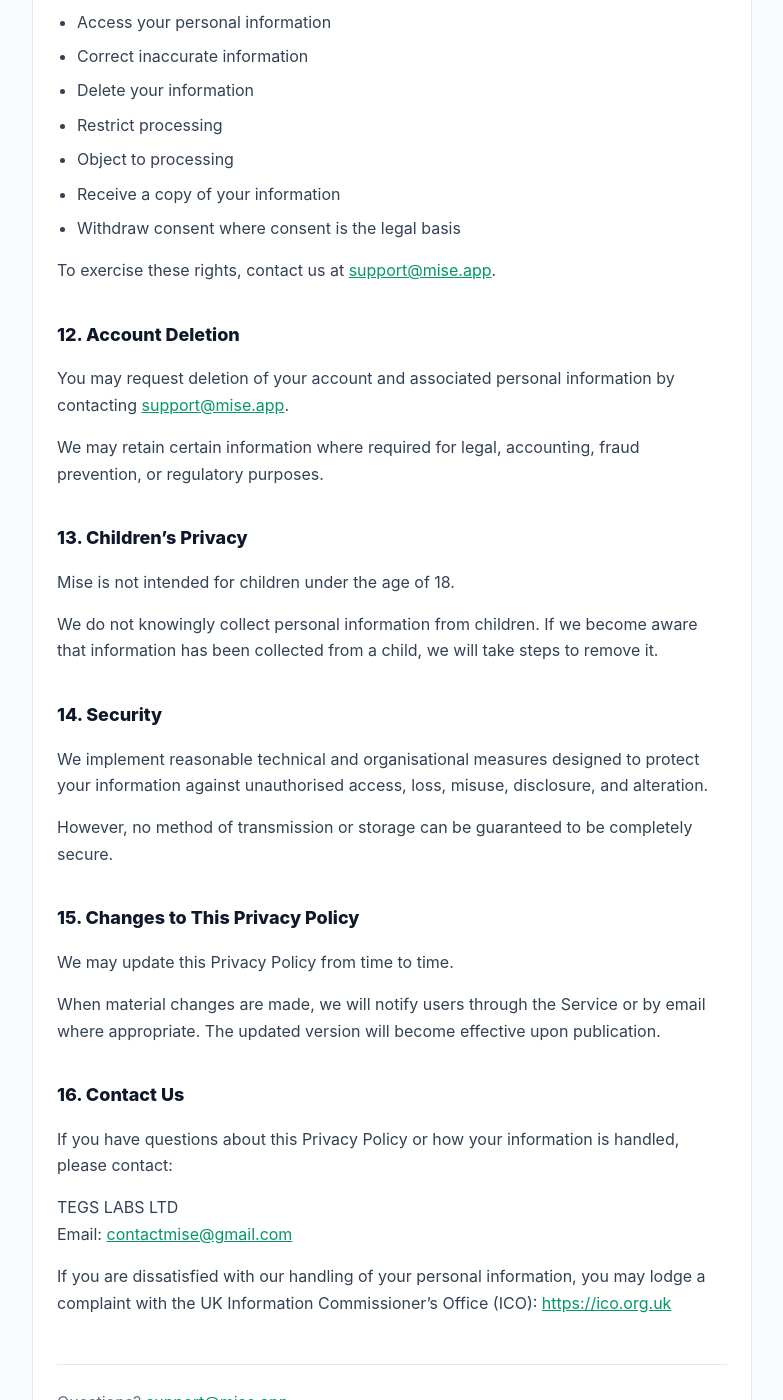
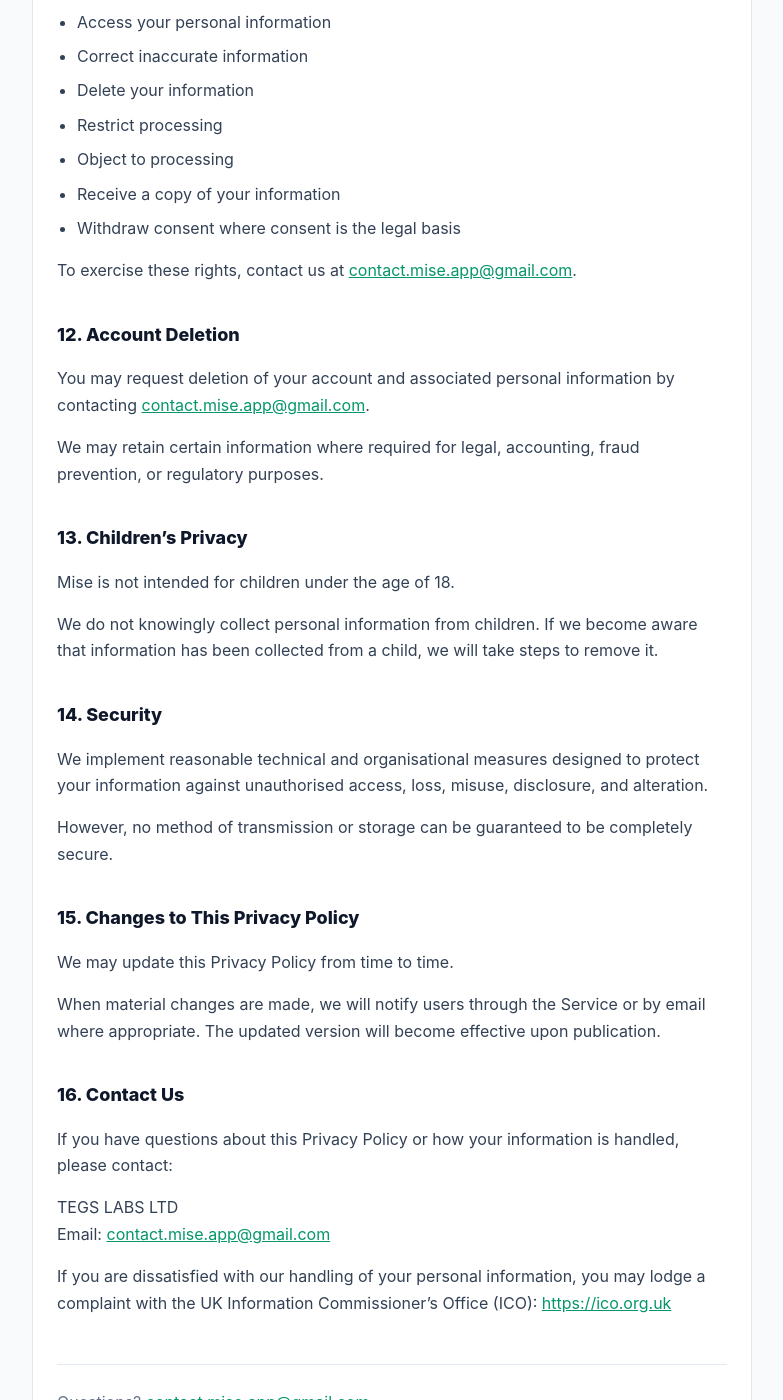
Before and after one commit to gregstarr7/mise, a Jekyll site: the page built from privacy.md, in a window 1280 px wide and 1400 px high, scrolled down 4218 px. Shown: the whole window, without its empty margins (248-1031 px from the left). Built offline with Jekyll 4.4.1, drawn with Linux system fonts in a browser that asks for light colours; some of the changed text lies outside the part shown.

Commit message:
Update contact email to contact.mise.app@gmail.com.
Co-authored-by: Cursor <cursoragent@cursor.com>

```diff
--- a/_config.yml
+++ b/_config.yml
@@ -2,7 +2,7 @@ title: Mise
 description: Weekly meal plans and smart shopping lists by TEGS Labs Ltd
 baseurl: "/mise"
 url: "https://gregstarr7.github.io"
-contact_email: support@mise.app
+contact_email: contact.mise.app@gmail.com
 
 markdown: kramdown
 theme: null
--- a/privacy.md
+++ b/privacy.md
@@ -16,7 +16,7 @@ By using Mise, you agree to the collection and use of information in accordance
 Mise is operated by:
 
 TEGS LABS LTD
-Email: [support@mise.app](mailto:support@mise.app)
+Email: [contact.mise.app@gmail.com](mailto:contact.mise.app@gmail.com)
 
 For the purposes of UK data protection law, TEGS LABS LTD is the data controller of your personal information.
 
@@ -145,11 +145,11 @@ Subject to applicable law, you may have the right to:
 - Receive a copy of your information
 - Withdraw consent where consent is the legal basis
 
-To exercise these rights, contact us at [support@mise.app](mailto:support@mise.app).
+To exercise these rights, contact us at [contact.mise.app@gmail.com](mailto:contact.mise.app@gmail.com).
 
 ## 12. Account Deletion
 
-You may request deletion of your account and associated personal information by contacting [support@mise.app](mailto:support@mise.app).
+You may request deletion of your account and associated personal information by contacting [contact.mise.app@gmail.com](mailto:contact.mise.app@gmail.com).
 
 We may retain certain information where required for legal, accounting, fraud prevention, or regulatory purposes.
 
@@ -176,6 +176,6 @@ When material changes are made, we will notify users through the Service or by e
 If you have questions about this Privacy Policy or how your information is handled, please contact:
 
 TEGS LABS LTD
-Email: [contactmise@gmail.com](mailto:contactmise@gmail.com)
+Email: [contact.mise.app@gmail.com](mailto:contact.mise.app@gmail.com)
 
 If you are dissatisfied with our handling of your personal information, you may lodge a complaint with the UK Information Commissioner's Office (ICO): [https://ico.org.uk](https://ico.org.uk)
```
Also changed, not shown: support.md (+3 -5 lines), terms.md (+1 -1 lines).
